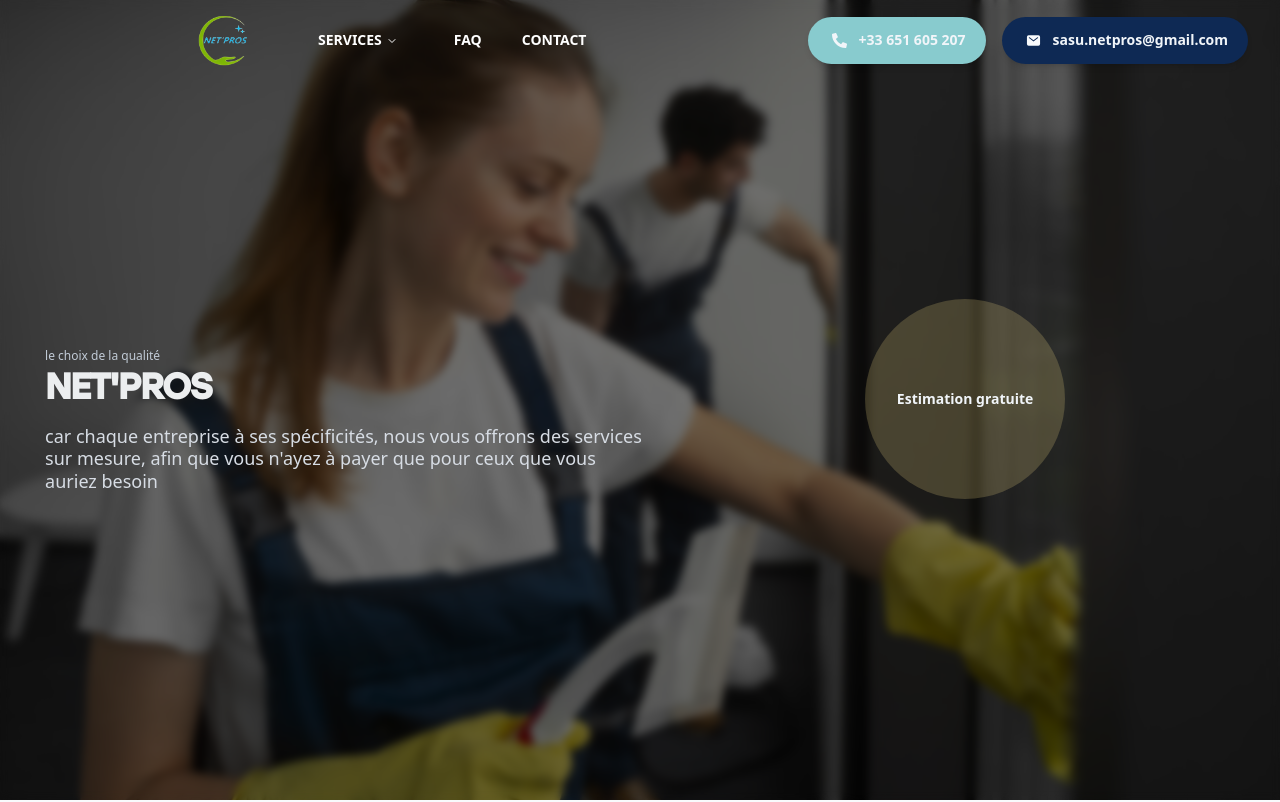
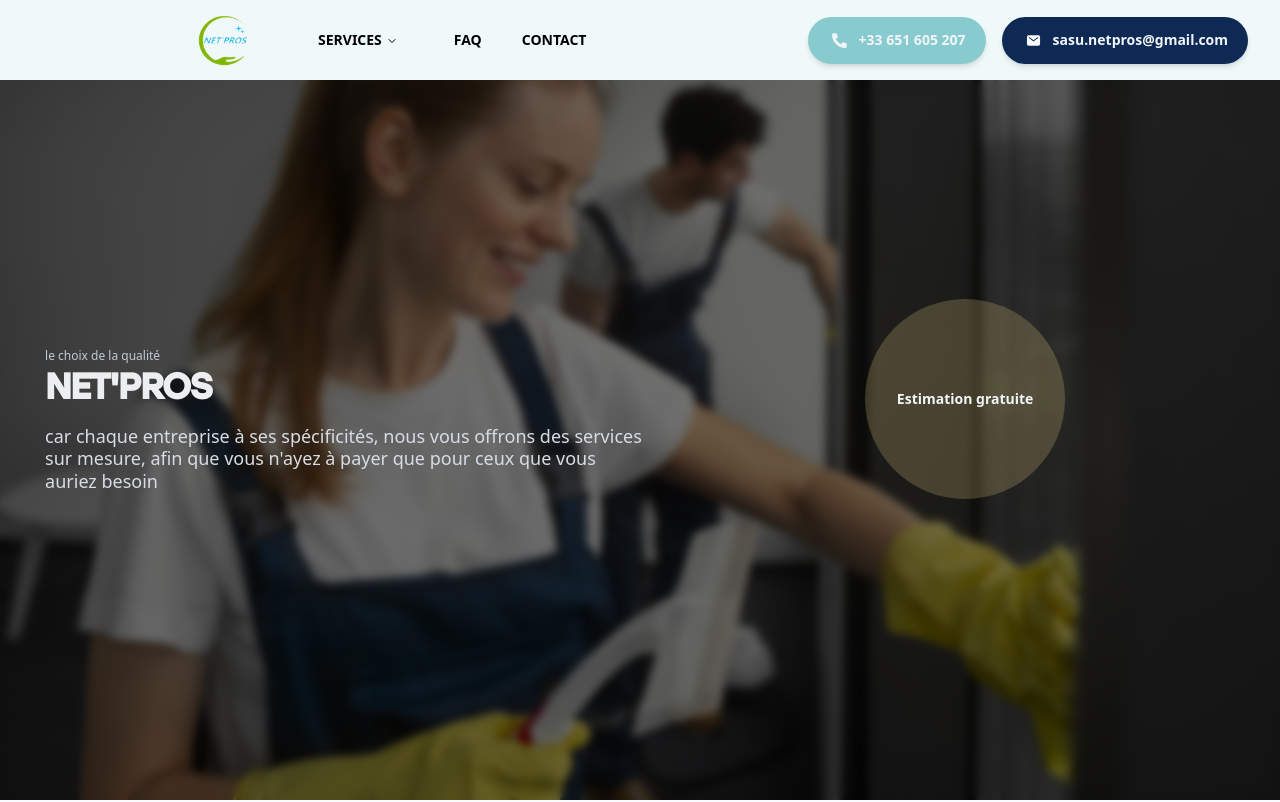
Before and after one commit to netproam/netpro, a Next.js app: page / in a window 1280 px wide. Shown: the top 802 px of the page. Built offline with nearby package versions, Linux system fonts and the light colour scheme.

Commit message:
une meilleur version pour la version detailler des produits

```diff
--- a/src/components/Navigation/NavMobileMenu.tsx
+++ b/src/components/Navigation/NavMobileMenu.tsx
@@ -20,7 +20,7 @@ const NavMobileMenu = () => {
         {isSelectService&&<MdKeyboardArrowLeft
         onClick={()=>setIsSelectService(false)}
         size={20} className=" absolute left-0 text-slate-800"/>}
-        <p className="font-semibold text-sm self-center  relative">Services</p>
+        <p className="font-semibold text-base self-center  relative">Services</p>
      <IoClose
      onClick={closeNavBar}
      size={20} className="absolute right-0   text-slate-800"/>
@@ -36,25 +36,26 @@ const NavMobileMenu = () => {
 <div className="w-full flex flex-col  p-10 gap-8">
 
 <p onClick={()=>{
+        router.push("/services/menages")
 
         closeNavBar()
-        router.push("/services/menages")
 
 
       }}
        className="whitespace-nowrap cursor-pointer z-50 relative rounded-t-md
 
-       hover:bg-[#EEF5FF] hover:text-slate-800   ">Nettoyages</p>
+       lg:hover:bg-[#EEF5FF] lg:hover:text-slate-800   ">Nettoyages</p>
           <p onClick={()=>{
+                    router.push("/services/debaras")
+
            closeNavBar()
 
-        router.push("/services/debaras")
 
 
       }}
        className="whitespace-nowrap cursor-pointer z-50 relative rounded-t-md
 
-       hover:bg-[#EEF5FF] hover:text-slate-800   ">{`Débarras`}</p>
+       lg:hover:bg-[#EEF5FF] lg:hover:text-slate-800   ">{`Débarras`}</p>
 
 
 
@@ -64,15 +65,15 @@ const NavMobileMenu = () => {
 :<div className="w-full flex flex-col  p-10 gap-8">
 
 <p onClick={()=>{
+        router.push("/")
 
        closeNavBar()
-        router.push("/")
 
 
       }}
        className="whitespace-nowrap cursor-pointer z-50 relative rounded-t-md
 
-       hover:bg-[#EEF5FF] hover:text-slate-800   ">Home</p>
+       lg:hover:bg-[#EEF5FF] lg:hover:text-slate-800   ">Home</p>
           <p onClick={()=>{
                         setIsSelectService(true)
 
@@ -81,7 +82,7 @@ const NavMobileMenu = () => {
       }}
        className="whitespace-nowrap cursor-pointer z-50 relative rounded-t-md
 
-       hover:bg-[#EEF5FF] hover:text-slate-800 flex justify-between    ">Services <span><MdOutlineKeyboardArrowRight size={20}/></span></p>
+       lg:hover:bg-[#EEF5FF] lg:hover:text-slate-800 flex justify-between    ">Services <span><MdOutlineKeyboardArrowRight size={20}/></span></p>
 
 
   <p onClick={()=>{
@@ -93,19 +94,19 @@ const NavMobileMenu = () => {
       }}
        className="whitespace-nowrap cursor-pointer z-50 relative rounded-t-md
 
-       hover:bg-[#EEF5FF] hover:text-slate-800   ">FAQ</p>
+       lg:hover:bg-[#EEF5FF] lg:hover:text-slate-800   ">FAQ</p>
 
 
               <p onClick={()=>{
 
+router.push("/contact")
 
 closeNavBar()
-router.push("/contact")
 
       }}
        className="whitespace-nowrap cursor-pointer z-50 relative rounded-t-md
 
-       hover:bg-[#EEF5FF] hover:text-slate-800   ">Contact</p>
+       lg:hover:bg-[#EEF5FF] lg:hover:text-slate-800   ">Contact</p>
 
 
 
@@ -118,8 +119,8 @@ router.push("/contact")
 }
 else {
     return <IoMenu
-    className="lg:hidden"
-    onClick={()=>setIsOpenMenu(true)} size={20}/>
+    className="text-current"
+    onClick={()=>setIsOpenMenu(true)} size={25}/>
 }
 }
 export default NavMobileMenu
--- a/src/components/Navigation/Navbar.tsx
+++ b/src/components/Navigation/Navbar.tsx
@@ -23,63 +23,27 @@ const Navbar = () => {
     const [isOpen,setIsOpen]=useState(false)
     const router=useRouter()
     const {scrollYProgress}=useScroll()
-    const refNav =useRef<HTMLElement>(null)
-    const refServices =useRef<HTMLParagraphElement>(null)
-    const refAbout =useRef<HTMLParagraphElement>(null)
-
-    const refContact =useRef<HTMLParagraphElement>(null)
-    const refToggle =useRef<HTMLDivElement>(null)
-
 
 const [scope,animate]=useAnimate()
 
-    useMotionValueEvent(scrollYProgress,"change",(e)=>{
-        if(path==="/"&&refNav.current&&refAbout.current&&refContact.current&&refServices.current&&refToggle.current)
+    useMotionValueEvent(scrollYProgress,"change",async(e)=>{
+        if(path==="/")
         {
-        if(e>0.1)
-        {
+     if(e>0.1)
+     {
+        animate(scope.current,{color:"black",backgroundColor:"#F0F9F9"})
+     }
+     else {
+        animate(scope.current,{color:"white",backgroundColor:"transparent"})
 
+     }
+    }
 
-
-
-            console.log(e)
-            refNav.current.style.backgroundColor="#F0F9F9"
-
-            refAbout.current.style.color="black"
-            refServices.current.style.color="black"
-            refToggle.current.style.color="black"
-
-            refContact.current.style.color="black"
-            animate(scope.current,{color:"black"})
-
-        }
-        else {
-
-
-
-
-            refAbout.current.style.color="white"
-            refServices.current.style.color="white"
-            refContact.current.style.color="white"
-            refNav.current.style.backgroundColor="transparent"
-            refToggle.current.style.color="white"
-            animate(scope.current,{color:"white"})
-        }
-    }
-    else if(refNav.current&&path!="/"&&refAbout.current&&refServices.current&&refToggle.current&&refContact.current) {
-        refNav.current.style.backgroundColor="#F0F9F9"
-
-        refAbout.current.style.color="black"
-        refServices.current.style.color="black"
-        refToggle.current.style.color="black"
-
-        refContact.current.style.color="black"
-    }
     })
     console.log(scrollYProgress.get)
   return (
-   <nav
-  ref={refNav}
+   <motion.nav
+  ref={scope}
    className={`   w-full   justify-between     bg-opacity-50
    px-8 lg:pl-48 py-10 top-0 z-50 flex   h-16
     text-current  gap-10 items-center
@@ -95,24 +59,26 @@ width={70}
 src="/logo.png"/>
 </div>
 
-<div className={`  w-fit  mr-auto    relative z-50 items-center hidden lg:flex
-${path==="/"? "text-slate-800 " : "text-slate-900 bg-transparent"}
+<div className={`  w-fit  mr-auto  text-current   relative z-50 items-center hidden lg:flex
+${path==="/"? " " : " bg-transparent"}
 `}>
 
 <NavigationMenu className={`gap-10 hidden   lg:flex z-50 brightness-150
-text-current lg:w-full font-semibold relative   ${path==="/"? "text-slate-100" : "text-slate-900"}`}>
+lg:w-full font-semibold relative   ${path==="/"? "text-current" : "text-slate-800"}`}>
 
 
   <NavigationMenuList
 
-  className={` ${path==="/"? "text-slate-100 " : "text-slate-900 bg-transparent"}`}>
+  className={` ${path==="/"? "text-current " : "text-slate-900 bg-transparent"}`}>
     <NavigationMenuItem className="text-current bg-transparent  " >
         <motion.div ref={scope}>
       <NavigationMenuTrigger
       id={"menutriggerid"}
       className={`bg-transparent  text-sm  font-semibold  text-current`}>
 
-        <p  className="text-current"ref={refServices}>SERVICES </p></NavigationMenuTrigger>
+        <p  className="text-current"
+
+        >SERVICES </p></NavigationMenuTrigger>
         </motion.div>
       <NavigationMenuContent className=" flex justify-center relative z-50  ">
         <ul
@@ -136,14 +102,14 @@ text-current lg:w-full font-semibold relative   ${path==="/"? "text-slate-100" :
 <NavigationMenuItem className="list-none text-base">
   <Link href="/contact" passHref legacyBehavior>
     <NavigationMenuLink className="text-sm">
-     <p  ref={refAbout}>FAQ</p>
+     <p  >FAQ</p>
     </NavigationMenuLink>
   </Link>
 </NavigationMenuItem>
   <NavigationMenuItem  className="list-none text-base">
   <Link href="/contact" passHref legacyBehavior>
     <NavigationMenuLink   className="text-sm" >
-     <p ref={refContact}>CONTACT</p>
+     <p >CONTACT</p>
     </NavigationMenuLink>
   </Link>
 </NavigationMenuItem>
@@ -182,12 +148,14 @@ color="rgb(248,250,252)"/>
 </div>
 
 
+<motion.div
 
+className=" text-current lg:hidden ">
 <NavMobileMenu/>
-
+</motion.div>
 </div>
 
-   </nav>
+   </motion.nav>
   )
 }
 export default Navbar
```
